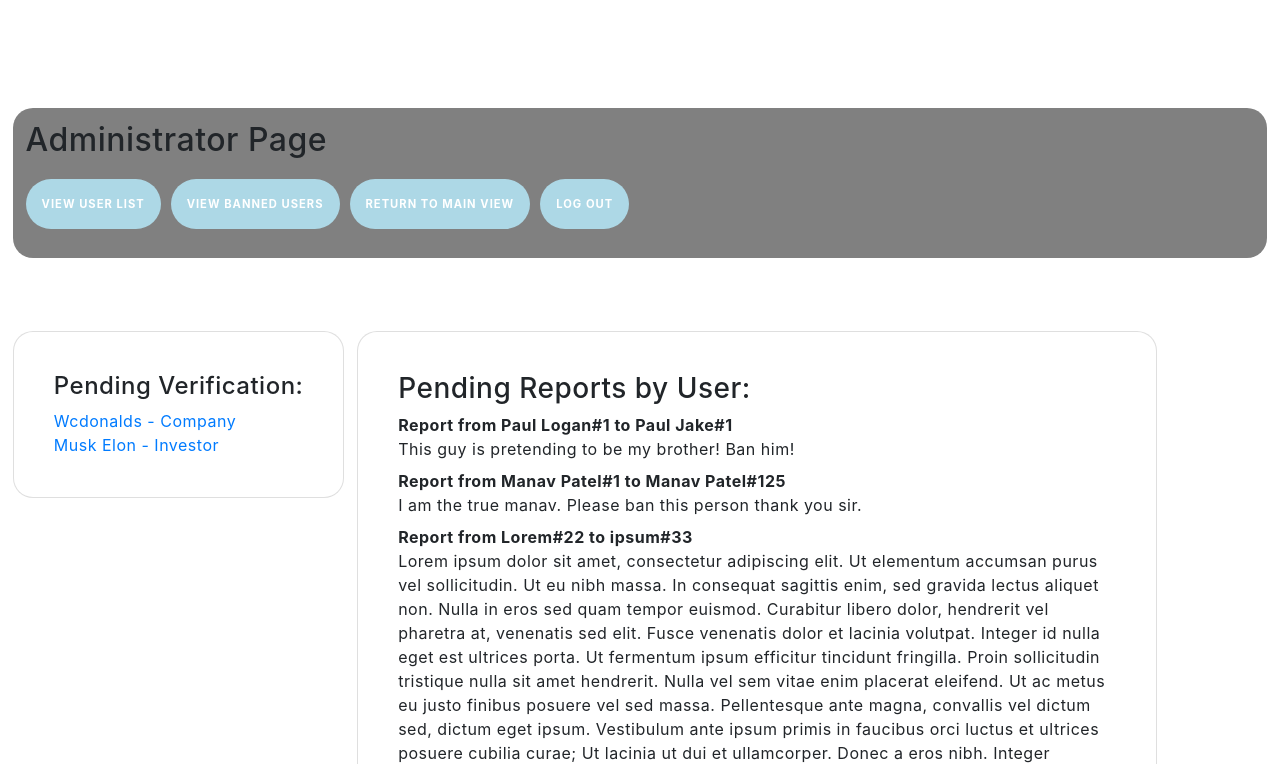
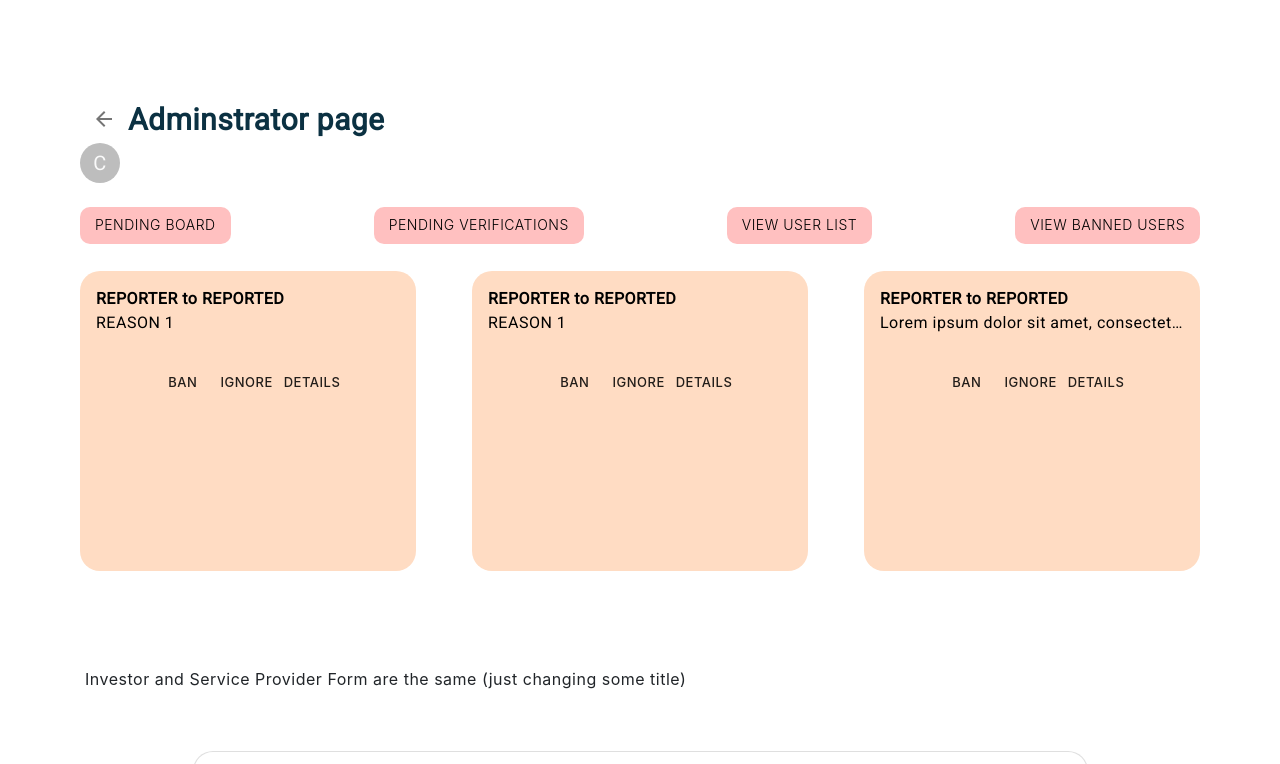
Before and after one commit to t-jung/African-Impact-Project, a React (Create React App) app in the folder c01/: page / in a window 1280 px wide. Shown: the part 6296-7060 px from the top of the page. Built offline with nearby package versions, Linux system fonts and the light colour scheme.

Commit message:
Remade admin page

```diff
--- a/c01/package.json
+++ b/c01/package.json
@@ -3,6 +3,7 @@
   "version": "0.1.0",
   "private": true,
   "dependencies": {
+    "@fontsource/roboto": "^4.4.5",
     "@material-ui/core": "^4.11.4",
     "@testing-library/jest-dom": "^5.12.0",
     "@testing-library/react": "^11.2.7",
--- a/c01/src/AdminComponents/AdminPage.css
+++ b/c01/src/AdminComponents/AdminPage.css
@@ -4,6 +4,33 @@
     height: 150px;
     padding: 1%;
     margin: 1% 1%;
+}
+
+.admin-topbar{
+    width: 100vh;
+}
+
+.admin-container{
+    margin-right: 10vh;
+    margin-left: 10vh;
+}
+
+.admin-cardBtns{
+    flex: 1;
+    display: flex;
+    flex-wrap: wrap;
+    justify-content: space-around;
+    flex-direction: row;
+}
+
+.admin-stickBottom{
+    position:sticky;
+    bottom: 3px;
+}
+
+.admin-tabbuttons {
+    margin-top: 3vh;
+    margin-bottom: 3vh;
 }
 
 .btn{
--- a/c01/src/AdminComponents/AdminPage.js
+++ b/c01/src/AdminComponents/AdminPage.js
@@ -1,46 +1,153 @@
 
 import './AdminPage.css'
+import styles from '../styles.js'
+
+import Card from '@material-ui/core/Card';
+import CardActions from '@material-ui/core/CardActions';
+import CardContent from '@material-ui/core/CardContent';
+import Button from '@material-ui/core/Button';
+import Typography from '@material-ui/core/Typography';
+import IconButton from '@material-ui/core/IconButton';
+import { ThemeProvider, withStyles, makeStyles } from '@material-ui/styles';
+import Grid from '@material-ui/core/Grid';
+import { flexbox, sizing } from '@material-ui/system';
+
+import ArrowBackIcon from '@material-ui/icons/ArrowBack';
+
+import "@fontsource/roboto";
+import theme from '../styles.js';
+import { Avatar } from '@material-ui/core';
+
+const styletheme = styles;
+
+const TabButton =  withStyles((theme) => ({
+    root: {
+        background: theme.palette.secondary.main,
+        borderRadius: 10,
+        border: 0,
+        color: 'black',
+        textAlign: 'center',
+        fontFamily: theme.typography.fontFamily,
+        fontWeight: 300,
+        paddingRight: 15,
+        paddingLeft: 15,
+        marginBottom: 3
+    },
+}))(Button);
 
 const AdminPage = () => {
     return (
-        <div>
-            <div class="page">
-                <div class="header">
-                    <h2>Administrator Page</h2>
-                <div class = "navButtons">
-                <button class="btn text-uppercase">View User List</button>
-                <button class="btn text-uppercase">View Banned Users</button>
-                <button class="btn text-uppercase">Return to Main View</button>
-                <button class="btn text-uppercase">Log Out</button>
-                </div>
-                </div>
+        <div class="admin-container">
+            <div class="admin-topbar">
+            <ThemeProvider theme={styletheme}>
+                <Grid container direction="row" spacing={24} justify="space-between" alignItems="center">
+                    <Grid item container direction="row" justify="flex-start" alignItems="center">
+                        <IconButton>
+                            <ArrowBackIcon/>
+                        </IconButton>
+                        <Typography style={{
+                            color: theme.palette.primary.main,
+                            fontWeight: 900,
+                            fontSize: 30,
+                        }}>
+                            Adminstrator page
+                        </Typography>
+                    </Grid>
+                    <Grid item>
+                        <Avatar>C</Avatar>
+                    </Grid>
+                </Grid>
+            </ThemeProvider>
             </div>
-            <div class="d-flex d-column">
-            <div class="pendingVerification">
-                        <PendingBoard/>
-                    </div>
-            <div class="reports">
-                <ReportBoard/>
+            <div class="admin-tabbuttons">
+                <Grid container direction="row" nowrap="false" justify="space-between" alignItems="center">
+                    <ThemeProvider theme={styletheme}>
+                        <TabButton>Pending board</TabButton>
+                        <TabButton>Pending verifications</TabButton>
+                        <TabButton>View user list</TabButton>
+                        <TabButton>View banned users</TabButton>
+                    </ThemeProvider>
+
+                </Grid>
             </div>
-                    </div>
-
-                </div>
-
+            <PendingBoard/>
+        </div>
     );
 }
 
-
 const PendingBoard = () => {
     return (
-        <div>
-            <div class="pendingBoard card">
-                <h4>Pending Verification:</h4>
-                <a href = "Wcdonalds">Wcdonalds - Company</a>
-                <a href ="Musk Elon">Musk Elon - Investor</a>
-            </div>
-        </div>
+        <Grid container>
+            <Grid item container direction="row" justify="space-between" alignItems="center">
+                <ReportCard reporter="REPORTER" reported="REPORTED" reason="REASON 1"/>
+                <ReportCard reporter="REPORTER" reported="REPORTED" reason="REASON 1"/>
+                <ReportCard reporter="REPORTER" reported="REPORTED" reason="Lorem ipsum dolor sit amet, consectetur adipiscing elit. Ut elementum accumsan purus vel sollicitudin. Ut eu nibh massa. In consequat sagittis enim, sed gravida lectus aliquet non. Nulla in eros sed quam tempor euismod. Curabitur libero dolor, hendrerit vel pharetra at, venenatis sed elit. Fusce venenatis dolor et lacinia..."/>
+            </Grid>
+        </Grid>
 
     )
+}
+
+const CustomizedCard =  withStyles((theme) => ({
+    root: {
+        width: '30%',
+        minWidth: 200,
+        minHeight: 300,
+        height: '100%',
+        background: theme.palette.secondaryBackground.main,
+        borderRadius: 20,
+        border: 0,
+        color: 'black',
+        fontFamily: theme.typography.fontFamily
+    },
+}))(Card);
+
+const CustomizedTypography = withStyles((theme) => ({
+    root: {
+        fontFamily: theme.typography.fontFamily,
+        fontSize: 50,
+    }
+}))
+
+const ReportCard = (props) => {
+    return(
+        <ThemeProvider theme={styles}>
+            <CustomizedCard variant="outlined">
+                <Grid
+                    container
+                    direction="column"
+                    justify="flex-start"
+                    alignItems="stretch">
+                    <Grid item xs zeroMinWidth wrap="nowrap">
+                        <div>
+                            <CardContent>
+                                <Typography style={{fontWeight: 700}}>
+                                    {props.reporter} to {props.reported}
+                                </Typography>
+                                <Typography noWrap>
+                                    {props.reason}
+                                </Typography>
+                            </CardContent>
+                        </div>
+                    </Grid>
+                    <Grid item
+                        container
+                        direction="row"
+                        justify="center"
+                        alignItems="center">
+                        <CardActions alignSelf="flex-end">
+                            <div class="admin-cardBtn admin-stickBottom">
+                                <Button size="small">Ban</Button>
+                                <Button size="small">Ignore</Button>
+                                <Button size="small">Details</Button>
+                            </div>
+                        </CardActions>
+                    </Grid>
+                </Grid>
+            </CustomizedCard>
+        </ThemeProvider>
+
+    );
 }
 
 const ReportBoard = () => {
--- /dev/null
+++ b/c01/src/styles.js
@@ -0,0 +1,32 @@
+
+import { createMuiTheme } from "@material-ui/core/styles";
+
+import "@fontsource/roboto";
+
+const theme = createMuiTheme({
+    palette: {
+        background : {
+            main: '#E5E5E5',
+        },
+        primary : {
+            main: '#0b3142'
+        },
+        secondary : {
+            main: '#FFC0C0'
+        },
+        someGreen : {
+            main: '#8fcca5'
+        },
+        someBlue : {
+            main: '#568ea3'
+        },
+        secondaryBackground: {
+            main: '#FFDCC3'
+        }
+    },
+    typography: {
+        fontFamily: 'Roboto',
+    }
+})
+
+export default theme
```
Also changed, not shown: 1 other file (tests, documents, lock files or other folders).
